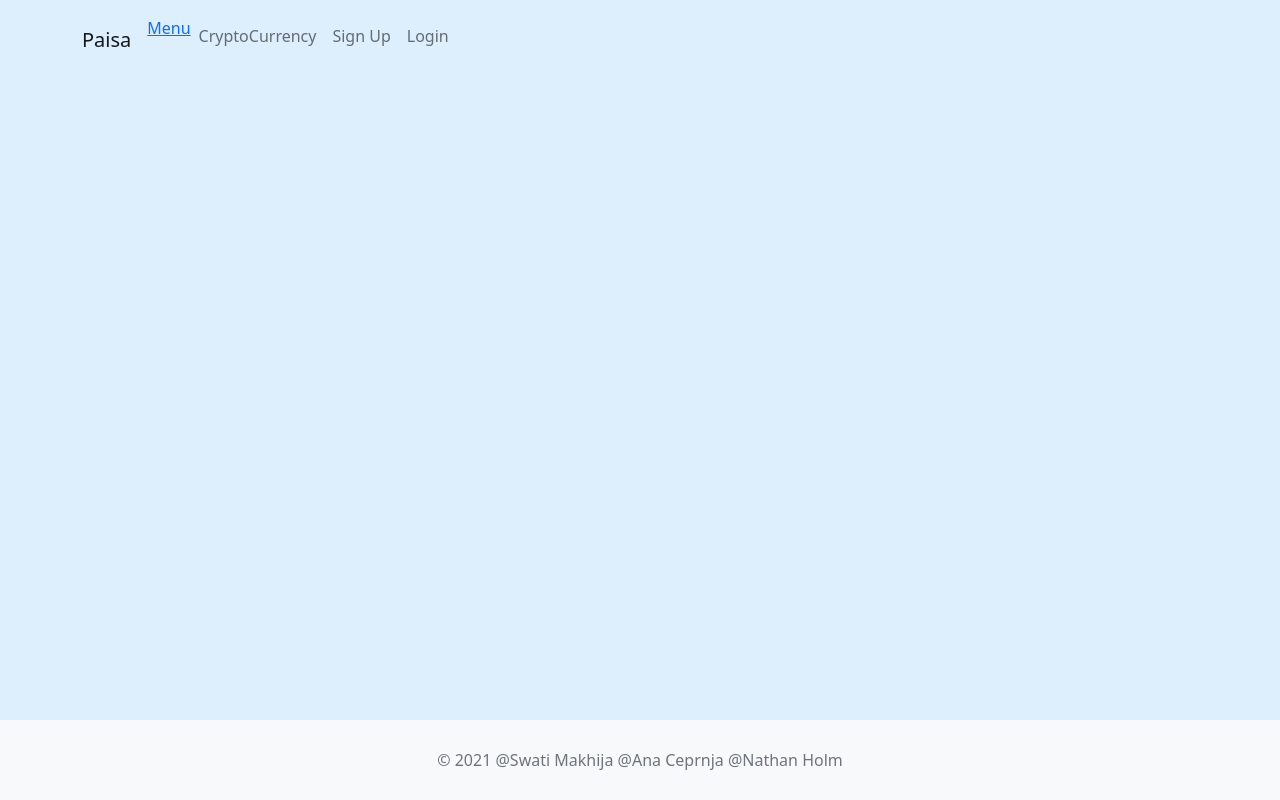
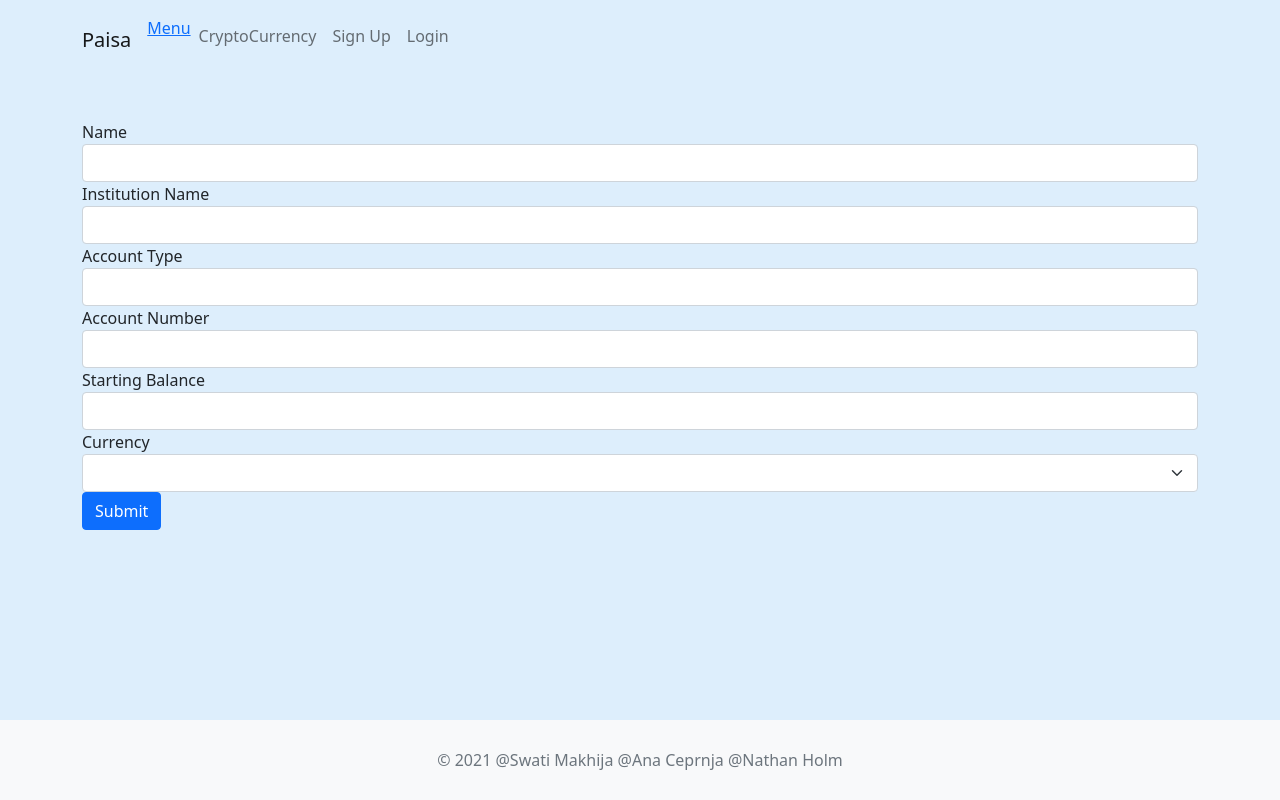
Before and after one commit to romebell/mern-auth-frontend, a React (Create React App) app: page /add-account in a window 1280 px wide. Built offline with nearby package versions, Linux system fonts and the light colour scheme; no server answers.

Commit message:
Changes to Add Account
- Add a “Add account” button to dashboard
- Add a “Starting Balance” field to Add Account form
- Rename CreateAccount to AddAccount
- Route change from /create-account to /add-account
- Fix “missing ‘to’ value” error in Dropdown.js Link tag

```diff
--- a/public/index.html
+++ b/public/index.html
@@ -1,6 +1,6 @@
 <!DOCTYPE html>
 <html lang="en-US">
-  <head className="h-100">
+  <head class="h-100">
     <meta charset="utf-8" />
     <link rel="icon" href="%PUBLIC_URL%/favicon.ico" />
     <meta name="viewport" content="width=device-width, initial-scale=1" />
@@ -29,7 +29,8 @@
     <script src="https://cdn.jsdelivr.net/npm/bootstrap@5.0.0-beta2/dist/js/bootstrap.bundle.min.js" integrity="sha384-b5kHyXgcpbZJO/tY9Ul7kGkf1S0CWuKcCD38l8YkeH8z8QjE0GmW1gYU5S9FOnJ0" crossorigin="anonymous" defer ></script>
     <title>Paisa</title>
   </head>
-  <body id="root" >
+  <body>
+    <div id="root"></div>
     <noscript>You need to enable JavaScript to run this app.</noscript>
     <!--
       This HTML file is a template.
--- a/src/App.css
+++ b/src/App.css
@@ -25,7 +25,9 @@
   padding: .5rem; /* Confine scrollbars within border radius */
 }
 
-.account-list h2 {
+.account-list header {
+  display: flex;
+  align-items: center;
   position: absolute;
   text-align: left;
   margin: 0;
@@ -33,10 +35,16 @@
   z-index: 1; /* Prevent heading from being hidden by gradients */
 }
 
+.account-list header i {
+  font-size: 2rem;
+  margin-left: 1rem;
+}
+
+
 .account-list > section {
   display: flex;
   overflow: scroll;
-  padding: 4rem 5rem 3rem 5rem;
+  padding: 4.5rem 5rem 3rem 5rem;
 }
 
 /* Create the illusion that cards are fading out near container sides */
@@ -179,3 +187,7 @@
   border-radius: 1.5rem !important;
   padding: 3rem;
 }
+
+.test {
+  background: red;
+}
--- a/src/App.js
+++ b/src/App.js
@@ -16,7 +16,7 @@
 import Profile from './components/Profile';
 import Welcome from './components/Welcome';
 // import Importfile from './components/Importfile';
-import CreateAccount from './components/CreateAccount';
+import AddAccount from './components/AddAccount';
 import Account from './components/Account';
 import Stock from './components/Stock';
 import Dashboard from './components/Dashboard';
@@ -81,7 +81,7 @@
       />
       <PrivateRoute path="/profile" component={Profile} user={currentUser} handleLogout={handleLogout} />
       <PrivateRoute path="/dashboard" component={Dashboard} user={currentUser} handleLogout={handleLogout} />
-      <Route path="/create-account" component={CreateAccount} />
+      <Route path="/add-account" component={AddAccount} />
       <Route path="/account" component={Account} />
       <Route path="/stock" component={Stock} />
       <Route path="/crypto" component={Crypto} />
--- a/src/components/AccountList.jsx
+++ b/src/components/AccountList.jsx
@@ -1,6 +1,7 @@
 import React, { Component } from "react";
 import axios from "axios";
 import AccountCard from "./AccountCard";
+import { Link } from "react-router-dom"
 const { REACT_APP_SERVER_URL } = process.env;
 
 
@@ -30,7 +31,10 @@
     return (
       <section className="account-list">
         <div className="account-list-fade-left"></div>
-        <h2>Accounts</h2>
+        <header>
+          <h2>Accounts</h2>
+          <Link to="/add-account" aria-label="Add New Account"><i className="bi bi-plus-circle-fill"></i></Link>
+        </header>
         <section>{this.state.data}</section>
         <div className="account-list-fade-right"></div>
       </section>
--- /dev/null
+++ b/src/components/AddAccount.jsx
@@ -0,0 +1,92 @@
+import React, { useState } from "react";
+import axios from "axios";
+import CurrencySelector from "./CurrencySelector";
+const { REACT_APP_SERVER_URL } = process.env;
+
+const AddAccount = () => {
+  const [institution_name, setInstitution_name] = useState(undefined);
+  const [name, setName] = useState(undefined);
+  const [account_type, setAccount_type] = useState(undefined);
+  const [account_number, setAccount_number] = useState(undefined);
+  const [balance, setBalance] = useState(undefined);
+  const [currency, setCurrency] = useState(undefined);
+
+  const handleInstitution_name = (event) => {
+    setInstitution_name(event.target.value);
+  }
+
+  const handleName = (event) => {
+    setName(event.target.value);
+  }
+
+  const handleAccount_type = (event) => {
+    setAccount_type(event.target.value);
+  }
+
+  const handleAccount_number = (event) => {
+    setAccount_number(event.target.value);
+  }
+
+  const handleBalance = (event) => {
+    setBalance(event.target.value);
+  }
+
+  // Accepts DOM event from Currency Selector Component as callback.
+  const handleCurrency = (currencyValue) => {
+    // HTML Select element:
+    // Assign current user selection to currency variable
+    setCurrency(currencyValue);
+  }
+
+  // Handle form submission and creation of Transaction Account
+  const handleSubmit = async (event) => {
+    event.preventDefault();
+    const transactionValues = { currency, institution_name, name, account_type, account_number };
+
+    try {
+      const newTransactionAccount = await axios.post(`${REACT_APP_SERVER_URL}/transaction-accounts`, transactionValues);
+      console.log(newTransactionAccount.data);
+    } catch (error) {
+      if (typeof error.response.data !== "string") {
+        const errorsArray = error.response.data
+        for (const e of errorsArray) {
+          console.error(`${e.name}: ${e.message}`)
+        }
+      } else {
+        console.error(`${error.name}: ${error.message}`)
+      }
+    }
+  }
+
+  return (
+    <form onSubmit={handleSubmit}>
+    <div className="form-group">
+    <label htmlFor="name">Name</label>
+    <input type="text" name="name" value={name} onChange={handleName} className="form-control"/>
+    </div>
+    <div className="form-group">
+      <label htmlFor="institution_name">Institution Name</label>
+      <input type="text" name="institution_name" value={institution_name} onChange={handleInstitution_name} className="form-control"/>
+    </div>
+    <div className="form-group">
+      <label htmlFor="account_type">Account Type</label>
+      <input type="text" name="account_type" value={account_type} onChange={handleAccount_type} className="form-control"/>
+    </div>
+    <div className="form-group">
+      <label htmlFor="account_number">Account Number</label>
+      <input type="text" name="account_number" value={account_number} onChange={handleAccount_number} className="form-control"/>
+    </div>
+    <div className="form-group">
+      <label htmlFor="balance">Starting Balance</label>
+      <input type="number" name="balance" value={balance} onChange={handleBalance} className="form-control"/>
+    </div>
+    <div className="form-group">
+      <label htmlFor="currency">Currency</label>
+      <CurrencySelector name="currency" action={handleCurrency} onChange={handleCurrency} className="form-control"/>
+    </div>
+    <button type="submit" className="btn btn-primary float-right">Submit</button>
+    </form>
+  );
+}
+
+export default AddAccount;
--- a/src/components/CurrencySelector.jsx
+++ b/src/components/CurrencySelector.jsx
@@ -43,7 +43,7 @@
   render() {
     return (
       // Return an HTML Select element with currency list as Options.
-      <select class="form-select" value={this.state.value} onChange={this.handleCurrency} name="currency">{this.state.data}</select>
+      <select className="form-select" value={this.state.value} onChange={this.handleCurrency} name="currency">{this.state.data}</select>
     );
   }
 }
--- a/src/components/Dropdown.js
+++ b/src/components/Dropdown.js
@@ -9,7 +9,6 @@
     this.state = {
       showMenu: false,
     };
-    console.log(this)
 
     this.handleClick = this.handleClick.bind(this)
     // this.showMenu = this.showMenu.bind(this);
@@ -38,7 +37,7 @@
   render() {
     return (
       <div>
-        <Link onClick={this.handleClick}>
+        <Link to="/" onClick={this.handleClick}>
         {this.state.isToggleOn ? "Menu" : "Menu"}
         </Link>
 
```
Also changed, not shown: src/components/Navbar.js (+0 -9 lines).
